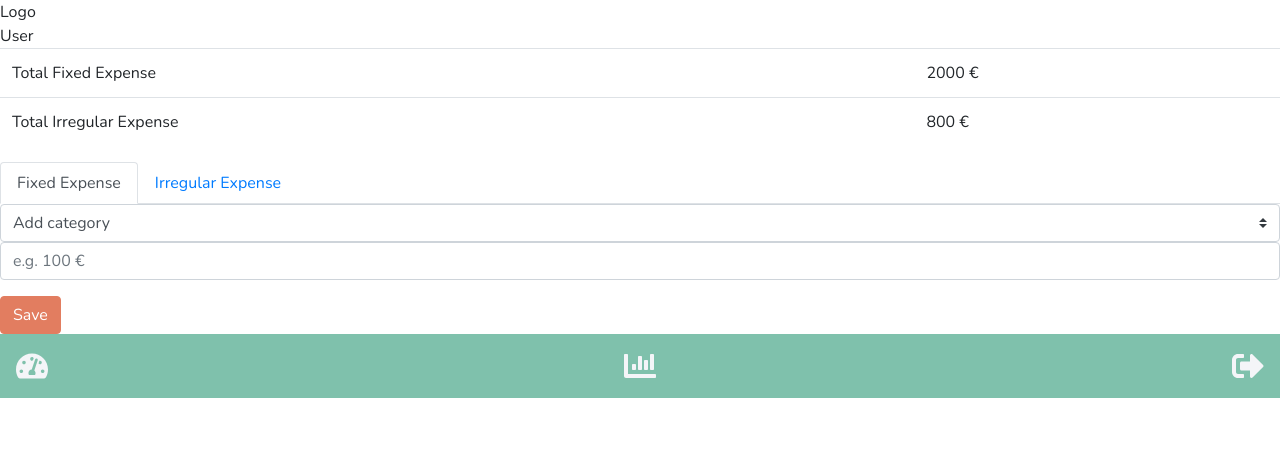
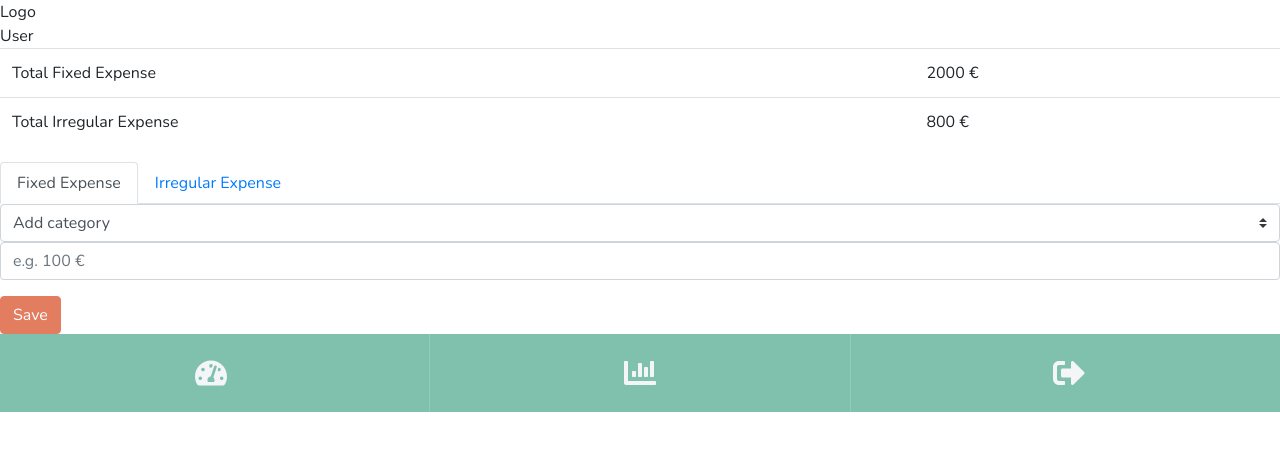
Before and after one commit to BCH-REACT20S-Project-1-Group-2/BCH-REACT20S-Project-1-Group-2.github.io, a React (Create React App) app in the folder frontend/: page /expense in a window 1280 px wide. Shown: the top 450 px of the page. Built offline with nearby package versions, Linux system fonts and the light colour scheme.

Commit message:
feature/AppFooter: added missing padding and border between the icons

```diff
--- a/frontend/src/styles/AppFooter.css
+++ b/frontend/src/styles/AppFooter.css
@@ -6,8 +6,17 @@
     justify-content: space-between;
     align-items: center;
     width: 100%;
-    padding: 1rem;
+}
 
+.AppFooter > div {
+    width: 33%;
+    text-align: center;
+    padding: 23px 0;
+}
+
+.AppFooter > div:nth-child(2) {
+    border-left: 1px solid rgba(244, 245, 248, 0.17);
+    border-right: 1px solid rgba(244, 245, 248, 0.17) ;
 }
 
 svg {
```
